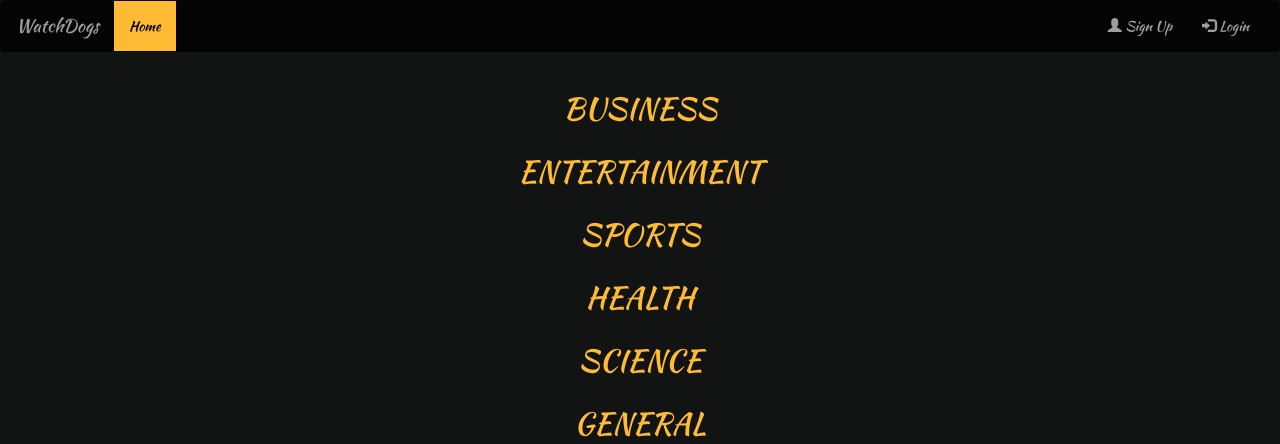
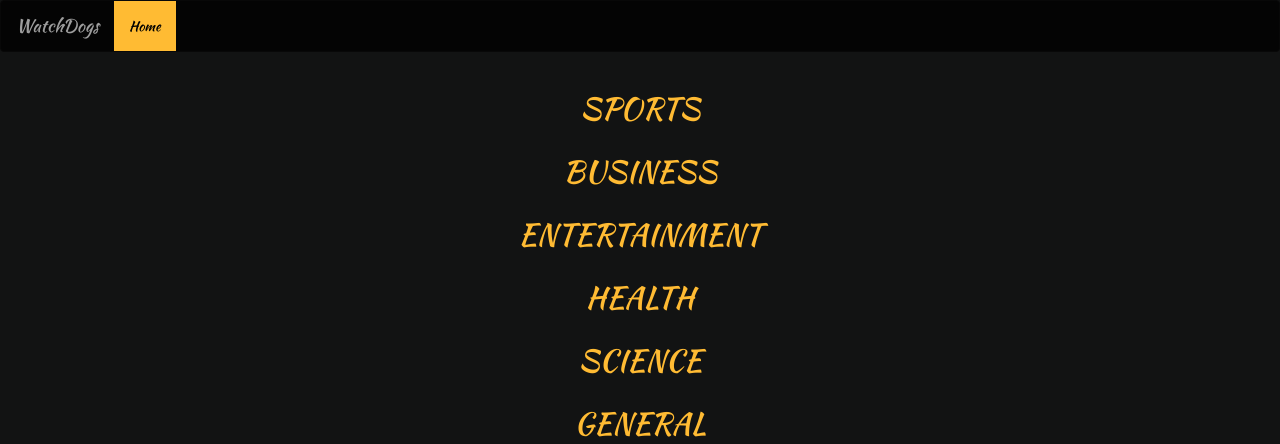
Before and after one commit to Sundaybrian/watchdogs-news-app, a Flask app: template app/templates/index.html in a window 1280 px wide. Shown: the top 444 px of the page. Run offline with Flask 2, Linux system fonts and the light colour scheme; the template is opened without the code that fills it: most values are stand-ins (such as "Sample title", 1, 10 or a date in 2020); parts of the project's set-up code (start-up, migrations or seed data) failed here and were passed over; some libraries are stand-ins or nearby versions.

Commit message:
fix the font family for tge panels and the paragraphs

```diff
--- a/app/static/css/index.css
+++ b/app/static/css/index.css
@@ -26,6 +26,7 @@
 
 .text-title a {
   font-size: 0.7em;
+  font-family: "Kaushan Script", cursive !important;
   font-weight: 200;
   color: #fb3 !important;
 }
@@ -39,6 +40,7 @@
 .lead {
   font-weight: normal !important;
   color: #fff !important;
+  font-family: "Sriracha", cursive !important;
   line-height: 1.2em;
   margin: 0 0 1.25em 0;
   padding: 0 0.2em 0 0;
@@ -87,6 +89,7 @@ section.sources h2 {
 .panel-default > .panel-heading {
   background: rgba(0, 0, 0, 0.8) !important;
   color: #fff !important;
+  font-family: "Sriracha", cursive !important;
   font-size: 1.4rem;
   font-weight: 500;
 }
--- a/app/templates/index.html
+++ b/app/templates/index.html
@@ -4,12 +4,17 @@
 {% block styles%}
 {{ super() }}
 <link rel="stylesheet" href="{{url_for('static',filename='css/index.css')}}" />
-{% endblock styles%}
-
-{% block content %}
+{% endblock styles%} {% block content %}
 
 <div class="container">
   <div id="row-griddy">
+    <section class="sources">
+      <h2 class="text-center">sports</h2>
+      <div class="row">
+        {{ macro.displayNewsSource(sports) }}
+      </div>
+    </section>
+
     <section class="sources">
       <h2 class="text-center">Business</h2>
       <div class="row">
@@ -21,13 +26,6 @@
       <h2 class="text-center">Entertainment</h2>
       <div class="row">
         {{ macro.displayNewsSource(entertainment) }}
-      </div>
-    </section>
-
-    <section class="sources">
-      <h2 class="text-center">sports</h2>
-      <div class="row">
-        {{ macro.displayNewsSource(sports) }}
       </div>
     </section>
 
--- a/app/templates/macros.html
+++ b/app/templates/macros.html
@@ -31,7 +31,7 @@
       </div>
 
       <h2 class="text-title">
-        <a href="{{ major.url }}">{{ major.title }}</a>
+        <a href="{{ major.url }}" target="_blank">{{ major.title }}</a>
       </h2>
       <p class="lead">{{ major.content | truncate(200) }}</p>
     </div>
@@ -56,7 +56,7 @@
       <span class="text-muted">Last Updated:{{ article.publishedAt }}</span>
     </div>
     <h2 class="text-title">
-      <a href="{{ article.url }}">{{ article.title }}</a>
+      <a href="{{ article.url }}" target="_blank">{{ article.title }}</a>
     </h2>
     <!-- <p class="lead">{{ article.content}}</p> -->
   </div>
@@ -82,7 +82,7 @@
 
       </div>
       <h2 class="text-title">
-        <a href="{{ article.url }}">{{ article.title }}</a>
+        <a href="{{ article.url }}" target="_blank">{{ article.title }}</a>
       </h2>
       <p class="lead">{{ article.content}}</p>
     </div>
@@ -107,7 +107,9 @@
         <span class="text-muted">{{ article.publishedAt }}</span>
         <span>
       </div>
-      <h2>{{ article.title }}</h2>
+      <h2 class="text-title">
+          <a href="{{ article.url }}" target="_blank">{{ article.title }}</a>
+        </h2>
       <p class="lead">{{ article.content }}</p>
     </div>
 
--- a/app/templates/navbar.html
+++ b/app/templates/navbar.html
@@ -16,15 +16,15 @@
     <div class="collapse navbar-collapse" id="myNavbar">
       <ul class="nav navbar-nav">
         <li class="active"><a href="{{ url_for('index') }}">Home</a></li>
-        <!-- <li><a href="#">Page 2</a></li>
-        <li><a href="#">Page 3</a></li> -->
+
+        <!-- <li><a href="#">Page 3</a></li> -->
       </ul>
       <ul class="nav navbar-nav navbar-right">
-        <li>
+        <!-- <li>
           <a href="#"><span class="glyphicon glyphicon-user"></span> Sign Up</a>
         </li>
         <li>
-          <a href="#"><span class="glyphicon glyphicon-log-in"></span> Login</a>
+          <a href="#"><span class="glyphicon glyphicon-log-in"></span> Login</a> -->
         </li>
       </ul>
     </div>
```
